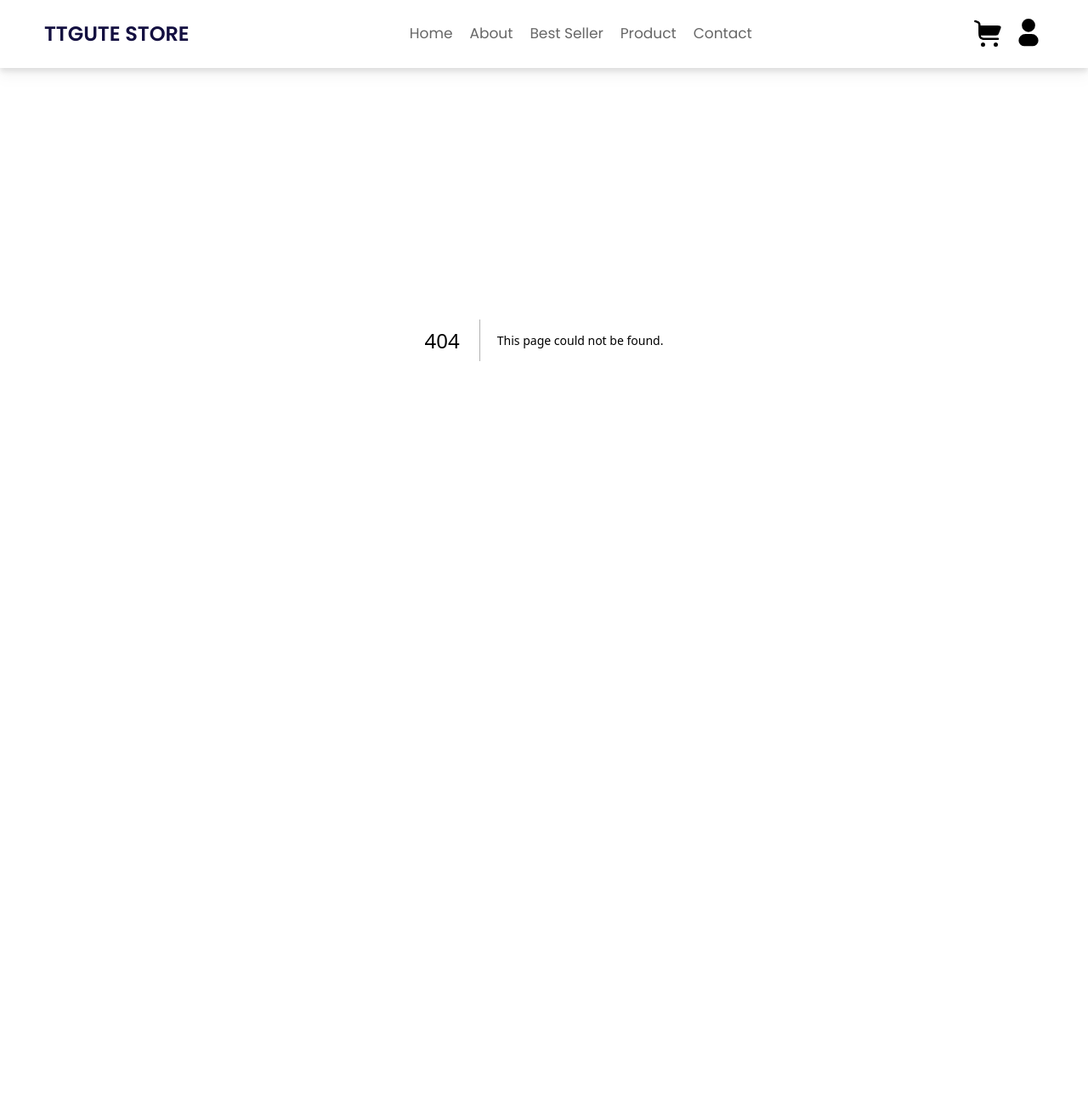
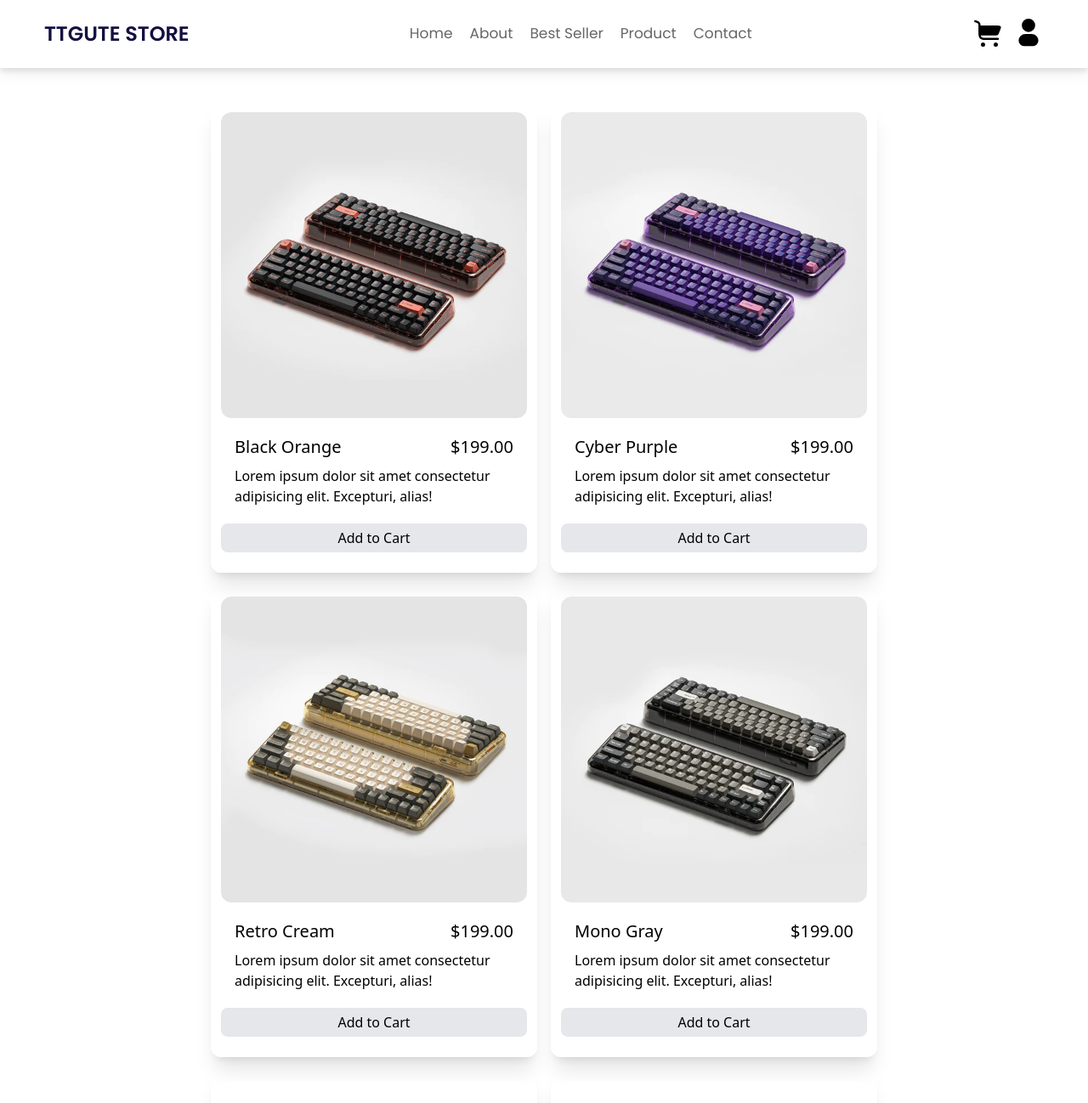
Before and after one commit to Gusti-fad/ttgute-store, a Next.js app: page /product in a window 1280 px wide. Before the commit this address had no page. Shown: the top 1298 px of the page at 85% size. Before the commit the page ends 800 px from the top, so only its background shows below. Built offline with nearby package versions, Linux system fonts and the light colour scheme.

Commit message:
product route

```diff
--- /dev/null
+++ b/src/app/product/[IdProduct]/page.tsx
@@ -0,0 +1,19 @@
+"use client"
+import Image from "next/image";
+import Link from "next/link";
+import AOS from 'aos';
+import 'aos/dist/aos.css';
+import { useEffect } from "react";
+
+export default function ProductID({params} : {params: {IdProduct: string}}) {
+    console.log(params);
+
+    useEffect(() => {
+        AOS.init();
+    })
+    return (
+    <section id="product" className="h-screen w-screen flex items-center justify-center">
+        <h1 className="font-bold text-4xl">Product {params.IdProduct}</h1>
+    </section>
+    );
+}
--- /dev/null
+++ b/src/app/product/page.tsx
@@ -0,0 +1,120 @@
+"use client"
+import Image from "next/image";
+import Link from "next/link";
+import AOS from 'aos';
+import 'aos/dist/aos.css';
+import { useEffect } from "react";
+
+export default function Product() {
+    useEffect(() => {
+        AOS.init();
+    })
+    return (
+    <section id="product" className="pt-10 md:pt-0">
+        <div className="mb-8">
+            <h3 className="font-semibold text-4xl text-center" data-aos="fade-up" data-aos-duration="500">Our <span className="text-[#e67e22]">Products</span></h3>
+        </div>
+        <div id="product-container" className="flex flex-wrap justify-center gap-4 px-8 md:px-40 md:py-12">
+            <div id="product-1" className="shadow-xl group cursor-pointer rounded-xl p-3 w-96" data-aos="fade-up" data-aos-duration="500" data-aos-anchor="#product-container">
+                <div className="w-full rounded-xl overflow-hidden">
+                    <Image src="/keyboard/barang1.jpg" className="rounded-xl w-full group-hover:scale-110 duration-200" style={{objectFit: 'cover'}} width={540} height={540} alt=""/>
+                </div>
+            <div className="px-4 py-5 grid grid-cols-7">
+                <h3 className="text-xl font-medium col-span-4">Black Orange</h3>
+                <p className="text-xl col-span-3 text-end">$199.00</p>
+                <p className="col-span-7 mt-2">Lorem ipsum dolor sit amet consectetur adipisicing elit. Excepturi, alias!</p>
+            </div>
+            <button className="w-full py-[5px] rounded-lg bg-gray-200 mb-3 hover:bg-gray-300 duration-200">Add to Cart</button>
+            </div>
+            <div id="product-2" className="shadow-xl rounded-xl p-3 w-96 group cursor-pointer" data-aos="fade-up" data-aos-duration="500" data-aos-anchor="#product-container" data-aos-delay="100">
+            <div className="w-full rounded-xl overflow-hidden">
+                <Image src="/keyboard/barang2.jpg" className="rounded-xl w-full group-hover:scale-110 duration-200" style={{objectFit: 'cover'}} width={540} height={540} alt=""/>
+            </div>
+            <div className="px-4 py-5 grid grid-cols-7">
+                <h3 className="text-xl font-medium col-span-4">Cyber Purple</h3>
+                <p className="text-xl col-span-3 text-end">$199.00</p>
+                <p className="col-span-7 mt-2">Lorem ipsum dolor sit amet consectetur adipisicing elit. Excepturi, alias!</p>
+            </div>
+            <button className="w-full py-[5px] rounded-lg bg-gray-200 mb-3 hover:bg-gray-300 duration-200">Add to Cart</button>
+            </div>
+            <div id="product-3" className="shadow-xl rounded-xl p-3 w-96 group cursor-pointer" data-aos="fade-up" data-aos-duration="500" data-aos-anchor="#product-container" data-aos-delay="200">
+            <div className="w-full rounded-xl overflow-hidden">
+                <Image src="/keyboard/barang3.jpg" className="rounded-xl w-full group-hover:scale-110 duration-200" style={{objectFit: 'cover'}} width={540} height={540} alt=""/>
+            </div>
+            <div className="px-4 py-5 grid grid-cols-7">
+                <h3 className="text-xl font-medium col-span-4">Retro Cream</h3>
+                <p className="text-xl col-span-3 text-end">$199.00</p>
+                <p className="col-span-7 mt-2">Lorem ipsum dolor sit amet consectetur adipisicing elit. Excepturi, alias!</p>
+            </div>
+            <button className="w-full py-[5px] rounded-lg bg-gray-200 mb-3 hover:bg-gray-300 duration-200">Add to Cart</button>
+            </div>
+            <div id="product-4" className="shadow-xl rounded-xl p-3 w-96 group cursor-pointer" data-aos="fade-up" data-aos-duration="500" data-aos-anchor="#product-container" data-aos-delay="300">
+            <div className="w-full rounded-xl overflow-hidden">
+                <Image src="/keyboard/barang4.jpg" className="rounded-xl w-full group-hover:scale-110 duration-200" style={{objectFit: 'cover'}} width={540} height={540} alt=""/>
+            </div>
+            <div className="px-4 py-5 grid grid-cols-7">
+                <h3 className="text-xl font-medium col-span-4">Mono Gray</h3>
+                <p className="text-xl col-span-3 text-end">$199.00</p>
+                <p className="col-span-7 mt-2">Lorem ipsum dolor sit amet consectetur adipisicing elit. Excepturi, alias!</p>
+            </div>
+            <button className="w-full py-[5px] rounded-lg bg-gray-200 mb-3 hover:bg-gray-300 duration-200">Add to Cart</button>
+            </div>
+            <div id="product-5" className="shadow-xl rounded-xl p-3 w-96 group cursor-pointer" data-aos="fade-up" data-aos-duration="500" data-aos-anchor="#product-container" data-aos-delay="400">
+            <div className="w-full rounded-xl overflow-hidden">
+                <Image src="/keyboard/barang9.jpg" className="rounded-xl w-full group-hover:scale-110 duration-200" style={{objectFit: 'cover'}} width={540} height={540} alt=""/>
+            </div>
+            <div className="px-4 py-5 grid grid-cols-7">
+                <h3 className="text-xl font-medium col-span-4">Monster Blue</h3>
+                <p className="text-xl col-span-3 text-end">$199.00</p>
+                <p className="col-span-7 mt-2">Lorem ipsum dolor sit amet consectetur adipisicing elit. Excepturi, alias!</p>
+            </div>
+            <button className="w-full py-[5px] rounded-lg bg-gray-200 mb-3 hover:bg-gray-300 duration-200">Add to Cart</button>
+            </div>
+            <div id="product-6" className="shadow-xl rounded-xl p-3 w-96 group cursor-pointer" data-aos="fade-up" data-aos-duration="500" data-aos-anchor="#product-container" data-aos-delay="500">
+            <div className="w-full rounded-xl overflow-hidden">
+                <Image src="/keyboard/barang5.jpg" className="rounded-xl w-full group-hover:scale-110 duration-200" style={{objectFit: 'cover'}} width={540} height={540} alt=""/>
+            </div>
+            <div className="px-4 py-5 grid grid-cols-7">
+                <h3 className="text-xl font-medium col-span-4">Numb White</h3>
+                <p className="text-xl col-span-3 text-end">$199.00</p>
+                <p className="col-span-7 mt-2">Lorem ipsum dolor sit amet consectetur adipisicing elit. Excepturi, alias!</p>
+            </div>
+            <button className="w-full py-[5px] rounded-lg bg-gray-200 mb-3 hover:bg-gray-300 duration-200">Add to Cart</button>
+            </div>
+            <div id="product-7" className="shadow-xl rounded-xl p-3 w-96 group cursor-pointer" data-aos="fade-up" data-aos-duration="500" data-aos-anchor="#product-container" data-aos-delay="600">
+            <div className="w-full rounded-xl overflow-hidden">
+                <Image src="/keyboard/barang6.jpg" className="rounded-xl w-full group-hover:scale-110 duration-200" style={{objectFit: 'cover'}} width={540} height={540} alt=""/>
+            </div>
+            <div className="px-4 py-5 grid grid-cols-7">
+                <h3 className="text-xl font-medium col-span-4">Numb Purple</h3>
+                <p className="text-xl col-span-3 text-end">$199.00</p>
+                <p className="col-span-7 mt-2">Lorem ipsum dolor sit amet consectetur adipisicing elit. Excepturi, alias!</p>
+            </div>
+            <button className="w-full py-[5px] rounded-lg bg-gray-200 mb-3 hover:bg-gray-300 duration-200">Add to Cart</button>
+            </div>
+            <div id="product-8" className="shadow-xl rounded-xl p-3 w-96 group cursor-pointer" data-aos="fade-up" data-aos-duration="500" data-aos-anchor="#product-container" data-aos-delay="700">
+            <div className="w-full rounded-xl overflow-hidden">
+                <Image src="/keyboard/barang7.jpg" className="rounded-xl w-full group-hover:scale-110 duration-200" style={{objectFit: 'cover'}} width={540} height={540} alt=""/>
+            </div>
+            <div className="px-4 py-5 grid grid-cols-7">
+                <h3 className="text-xl font-medium col-span-4">Numb Orange</h3>
+                <p className="text-xl col-span-3 text-end">$199.00</p>
+                <p className="col-span-7 mt-2">Lorem ipsum dolor sit amet consectetur adipisicing elit. Excepturi, alias!</p>
+            </div>
+            <button className="w-full py-[5px] rounded-lg bg-gray-200 mb-3 hover:bg-gray-300 duration-200">Add to Cart</button>
+            </div>
+            <div id="product-9" className="shadow-xl rounded-xl p-3 w-96 group cursor-pointer" data-aos="fade-up" data-aos-duration="500" data-aos-anchor="#product-container" data-aos-delay="800">
+            <div className="w-full rounded-xl overflow-hidden">
+                <Image src="/keyboard/barang8.jpg" className="rounded-xl w-full group-hover:scale-110 duration-200" style={{objectFit: 'cover'}} width={540} height={540} alt=""/>
+            </div>
+            <div className="px-4 py-5 grid grid-cols-7">
+                <h3 className="text-xl font-medium col-span-4">Numb Gray</h3>
+                <p className="text-xl col-span-3 text-end">$199.00</p>
+                <p className="col-span-7 mt-2">Lorem ipsum dolor sit amet consectetur adipisicing elit. Excepturi, alias!</p>
+            </div>
+            <button className="w-full py-[5px] rounded-lg bg-gray-200 mb-3 hover:bg-gray-300 duration-200">Add to Cart</button>
+            </div>
+        </div>
+    </section>
+    );
+}
```
